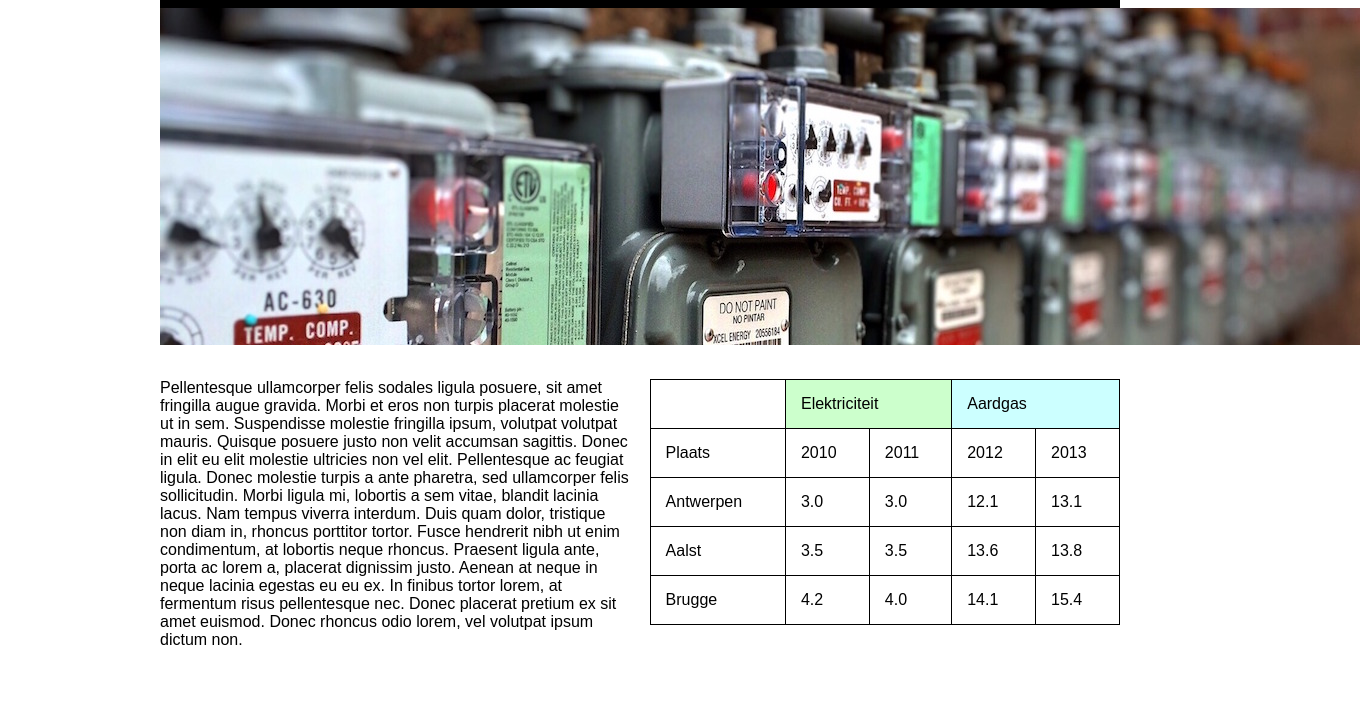
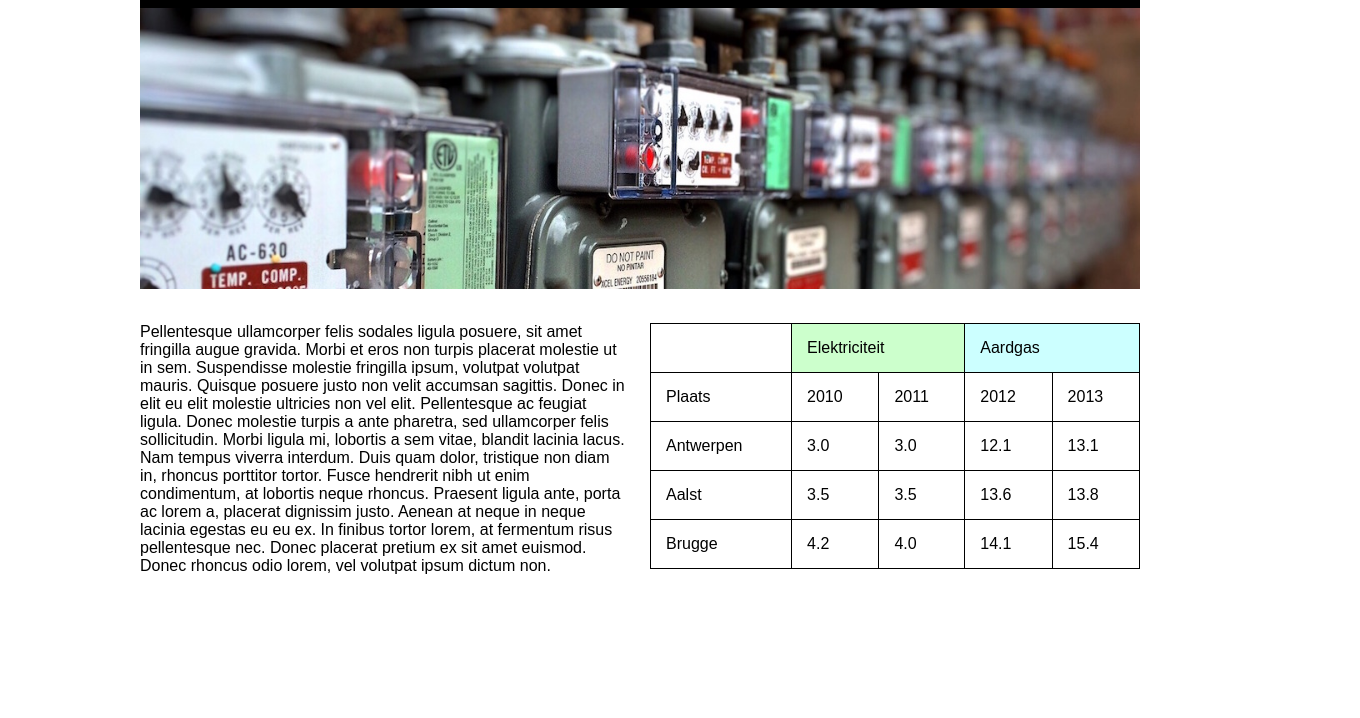
Before and after one commit to xbranw/html, a plain HTML site: page opdracht4.html in a window 1280 px wide. Shown: the part 82-800 px from the top of the page, 1360 px wide, since content can reach past the window. Drawn offline with Linux system fonts and the light colour scheme.

Commit message:
HTML Opracht 4 afbeelding gewijzigd

```diff
--- a/css/wilkens.css
+++ b/css/wilkens.css
@@ -1,3 +1,7 @@
+* {
+    box-sizing:border-box;
+}
+
 body {
     font-family:"Arial", "sans,serif";
 }
@@ -13,10 +17,11 @@ nav a {
     text-decoration:none;
     padding-right:5px;
     border-right:2px solid white;
+
 }
 
 div.wrapper{
-    width:960px;
+    width:1000px;
     margin:auto;
 }
 
--- a/opdracht4.html
+++ b/opdracht4.html
@@ -4,10 +4,15 @@
     <link rel="stylesheet" type="text/css" href="css/wilkens.css">
     <title>Wilkens elektrische installaties</title>
 </head>
+<style>
+    #elec {
+        width:1000px;
+    }
+</style>
 <body>
 <div class="wrapper">
     <header>
-        <img src="H1/wilkens_logo.png" alt="logo wilkens elektrisce installaties">
+        <img src="H1/wilkens_logo.png" alt="logo wilkens elektrische installaties">
         <nav>
             <a href="">Nieuws</a>
             <a href="">Over ons</a>
@@ -16,7 +21,7 @@
         </nav>
     </header>
     <main>
-        <img src="H1/elektriciteit.jpg" alt="foto elektrische installie">
+        <img id="elec" src="H1/elektriciteit.jpg" alt="foto elektrische installie">
         <article>
             Pellentesque ullamcorper felis sodales ligula posuere, sit amet fringilla augue gravida.
             Morbi et eros non turpis placerat molestie ut in sem. Suspendisse molestie fringilla ipsum,
```
